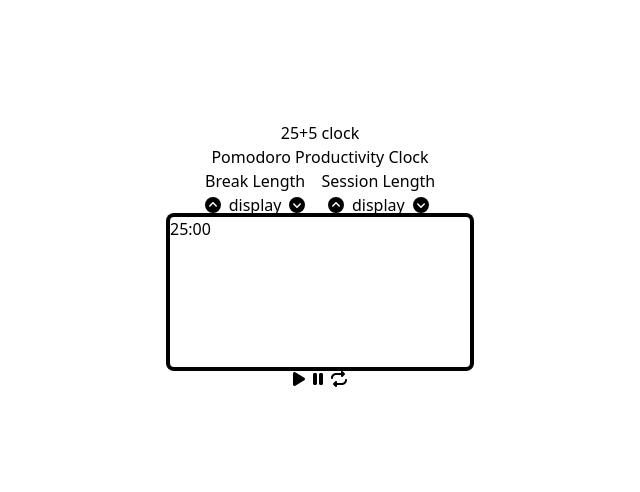
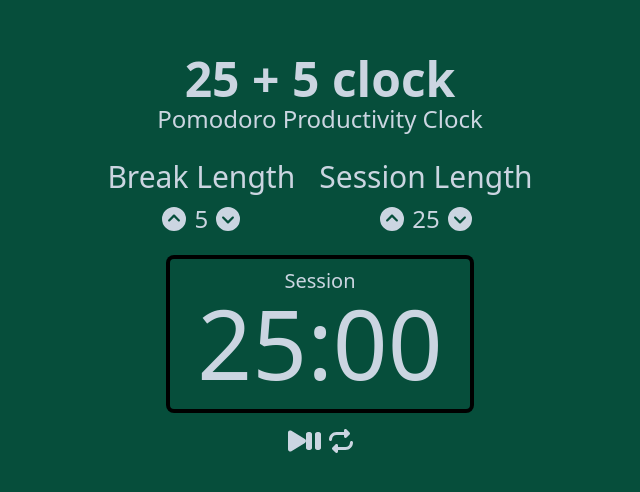
Before and after one commit to mkhantk/pomodoro-clock, a React (Create React App) app: page / in a window 1280 px wide. Shown: the part 144-636 px from the top of the page, without its empty margins (320-960 px from the left). Built offline with nearby package versions, Linux system fonts and the light colour scheme.

Commit message:
finish setting up

```diff
--- a/src/App.js
+++ b/src/App.js
@@ -2,49 +2,166 @@
 import { FontAwesomeIcon } from '@fortawesome/react-fontawesome';
 import { faPlay, faPause, faRepeat, faCircleChevronUp, faCircleChevronDown } from '@fortawesome/free-solid-svg-icons';
 import './App.css';
-import React from 'react';
+import React, { useEffect, useRef, useState } from 'react';
 
-class App extends React.Component {
-  constructor(props) {
-    super(props);
+
+
+const padWithZero = (num) => {
+  return num < 10 ? `0${num}` : num;
 }
-  render(){
+
+
+
+function App() {
+  const [sessionLength, setSessionLength] = useState(25);
+  const [breakLength, setBreakLength] = useState(5);
+  const [timerLabel, setTimerLabel] = useState('Session');
+  const [timerMinute, setTimerMinute] = useState(25)
+  const [timerSecond, setTimerSecond] = useState(0);
+  const [timerState, setTimerState] = useState(false);
+  const timerIdRef = useRef(null)
+  const beepRef = useRef(null)
+
+
+  // Utility function to pad numbers with zero
+
+
+  const handleClick = (e) => {
+    if(!timerState) {
+      if(e.currentTarget.id === 'break-increment' && breakLength < 60) {
+        setBreakLength( breakLength + 1)
+      } else if(e.currentTarget.id === 'break-decrement' && breakLength > 1) {
+        setBreakLength( breakLength - 1)
+      } else if(e.currentTarget.id === 'session-increment' && sessionLength < 60) {
+        setSessionLength( sessionLength + 1);
+        // setTimerMinute( timerMinute + 1)
+      } else if(e.currentTarget.id === 'session-decrement' && sessionLength > 1) {
+        setSessionLength( sessionLength - 1);
+        // setTimerMinute(timerMinute - 1)
+      }
+    }
+
+    if(e.currentTarget.id === 'start_stop') {
+
+      if (timerState) {
+        clearInterval(timerIdRef.current)
+
+      } else {
+        timer()
+      }
+      setTimerState(!timerState)
+      // console.log(timerState)
+    }
+    if(e.currentTarget.id === 'reset') {
+      clearInterval(timerIdRef.current);
+      setSessionLength(25);
+      setBreakLength(5);
+      setTimerLabel('Session');
+      setTimerMinute(25)
+      setTimerSecond(0);
+      setTimerState(false);
+      beepRef.current.pause();
+      beepRef.current.currentTime=0;
+
+    }
+  }
+
+
+  const timer = () => {
+    timerIdRef.current = setInterval(() => {
+      setTimerSecond((prevSecond) => {
+        if (prevSecond === 0) {
+          setTimerMinute((prevMinute) => {
+            if (prevMinute === 0) {
+
+              setTimerLabel((prevTimerLabel) => {
+                if (prevTimerLabel === 'Session') {
+                  setTimerLabel('Break');
+                  setTimerMinute(breakLength)
+                  setTimeout(() => {
+                    setTimerMinute(breakLength - 1);
+                  }, 1000);
+
+                  // console.log(breakLength)
+                  beepRef.current.play();
+
+                } else {
+                  setTimerLabel('Session');
+                  setTimerMinute(sessionLength)
+                  setTimeout(() => {
+                    setTimerMinute(sessionLength - 1)
+                  }, 1000);
+
+                  // console.log(sessionLength)
+                  beepRef.current.play();
+
+                }
+              })
+              // return prevMinute - 1;
+
+            } else {
+              return prevMinute - 1;
+            }
+          })
+          return 59;
+        }
+        return prevSecond - 1;
+      })
+    }, 1000);
+  }
+
+  useEffect(() => {
+    setTimerMinute(sessionLength)
+  }, [sessionLength])
+
+  useEffect(() => {
+    if (timerMinute === 0 ) {
+      document.getElementById('display').classList.add('red-col')
+
+    } else {
+      document.getElementById('display').classList.remove('red-col')
+
+    }
+  }, [timerMinute])
+
   return(
-      <div className='flex justify-center items-center min-h-screen'>
-        <div className='container flex flex-col justify-center items-center'>
+    <div className='flex justify-center items-center min-h-screen bg-emerald-900 text-slate-300'>
+      <div className='container flex flex-col justify-center items-center gap-4 w-[350px] md:w-[600px]'>
         <div id='heading' className='flex flex-col items-center'>
-            <h1>25+5 clock</h1>
-            <p>Pomodoro Productivity Clock</p>
+          <h1 className='text-5xl font-bold'>25 + 5 clock</h1>
+          <p className='text-2xl'>Pomodoro Productivity Clock</p>
         </div>
-          <div id='adjustment' className='flex gap-4 flex-wrap'>
-            <div className='flex flex-col items-center'>
-              <label>Break Length</label>
-              <div className='flex gap-2'>
-                <button><FontAwesomeIcon icon={faCircleChevronUp} /></button>
-                <di>display</di>
-                <button><FontAwesomeIcon icon={faCircleChevronDown} /></button>
+        <div id='adjustment' className='flex gap-6 flex-wrap justify-center m-2'>
+          <div className='flex flex-col items-center justify-center gap-2'>
+            <label id='break-label' className='text-3xl'>Break Length</label>
+            <div className='flex gap-2 justify-center items-center text-2xl'>
+              <button id='break-increment' onClick={handleClick}><FontAwesomeIcon icon={faCircleChevronUp} /></button>
+              <div id='break-length' className=''>{breakLength}</div>
+              <button id='break-decrement' onClick={handleClick}><FontAwesomeIcon icon={faCircleChevronDown} /></button>
             </div>
           </div>
-            <div className='flex flex-col items-center'>
-              <label>Session Length</label>
-              <div className='flex gap-2'>
-                <button><FontAwesomeIcon icon={faCircleChevronUp} /></button>
-                <di>display</di>
-                <button><FontAwesomeIcon icon={faCircleChevronDown} /></button>
+          <div className='flex flex-col items-center gap-2 '>
+            <label id='session-label' className='text-3xl'>Session Length</label>
+            <div className='flex gap-2 justify-center items-center text-2xl'>
+              <button id='session-increment' onClick={handleClick}><FontAwesomeIcon icon={faCircleChevronUp} /></button>
+              <div id='session-length' className=''>{sessionLength}</div>
+              <button id='session-decrement' onClick={handleClick}><FontAwesomeIcon icon={faCircleChevronDown} /></button>
             </div>
           </div>
         </div>
-          <div id='display' className='w-[300px] h-[150px] ring-black ring-4 rounded'>25:00</div>
-          <div id='buttons' className='flex gap-2'>
-            <button><FontAwesomeIcon icon={faPlay} /></button>
-            <button><FontAwesomeIcon icon={faPause} /></button>
-            <button><FontAwesomeIcon icon={faRepeat} /></button>
+        <div id='display' className='w-[300px] h-[150px] ring-black ring-4 rounded p-2 flex flex-col items-center'>
+          <div id='timer-label' className='text-xl'>{timerLabel}</div>
+          <div id='time-left' className='text-8xl'>{padWithZero(timerMinute)}:{padWithZero(timerSecond)}</div>
         </div>
+        <div id='buttons' className='flex gap-2 text-2xl'>
+          <button id='start_stop' onClick={handleClick}><FontAwesomeIcon icon={faPlay} /><FontAwesomeIcon icon={faPause} /></button>
+          <button id='reset' onClick={handleClick}><FontAwesomeIcon icon={faRepeat} /></button>
+        </div>
+        <audio id='beep' ref={beepRef} src='/vintage-alarm-beep.mp3' />
       </div>
     </div>
   )
 }
-}
 
 
 export default App;
```
Lines whose indentation alone changed are shown as unchanged.
